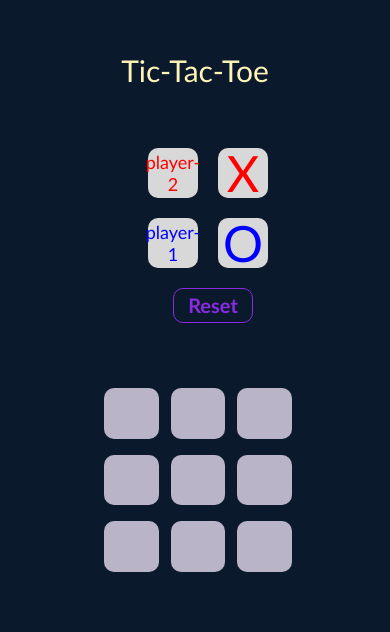
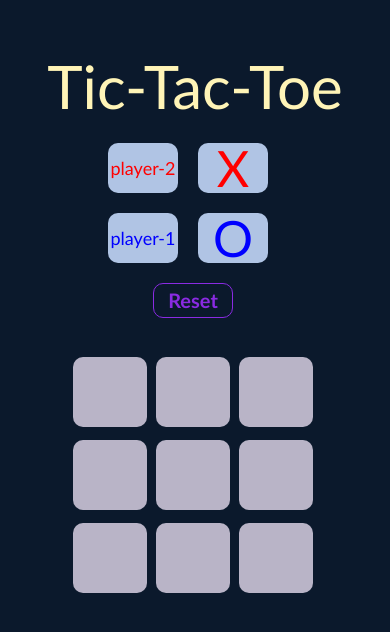
Before and after one commit to jay240322/TIC-TAC-TOE., a plain HTML site: page index.html in a window 390 px wide. Drawn offline with Linux system fonts and the light colour scheme.

Commit message:
Update design.css

```diff
--- a/design.css
+++ b/design.css
@@ -1,9 +1,10 @@
-body{
-    background-color: #FFF7D1;
+body {
+  background-color: #fff7d1;
+  background-color: #ddeb9d; /*third*/
 }
-.heading{
+.heading {
   font-size: 50px;
-    font-family: 'Gill Sans', 'Gill Sans MT', Calibri, 'Trebuchet MS', sans-serif;
+  font-family: "Gill Sans", "Gill Sans MT", Calibri, "Trebuchet MS", sans-serif;
   height: 4vw;
   width: 50vw;
   margin-left: auto;
@@ -11,144 +12,151 @@ body{
   margin-top: 50px;
   text-align: center;
   align-content: center;
-    color: #563A9C;
+  color: #563a9c;
+  color: #eb5b00; /*fifth*/
 }
-.main{
+.main {
   height: 35vw;
   width: 80vw;
-    margin-top: 40px;
+  margin-top: 35px; /*first change*/
   margin-left: auto;
   margin-right: auto;
   display: flex;
   align-items: center;
   align-content: center;
 }
-.player-info{
-    height:10vw;
+.player-info {
+  height: 10vw;
   width: 10vw;
-    margin-left: -10px;
+  margin-left: 10px;
   align-items: center;
   align-content: center;
   display: flex;
   flex-wrap: wrap;
 }
-.info{
-    height:3vw;
-    width:4vw;
+.info {
+  height: 3vw;
+  width: 4vw;
   font-size: 50px;
   text-align: center;
   align-content: center;
   margin-top: auto;
   margin-left: auto;
-    cursor:disabled;
-    font-family: 'Gill Sans', 'Gill Sans MT', Calibri, 'Trebuchet MS', sans-serif;
+  cursor: disabled;
+  font-family: "Gill Sans", "Gill Sans MT", Calibri, "Trebuchet MS", sans-serif;
 }
-.board{
-    height:25vw;
-    width:30vw;
+.board {
+  height: 25vw;
+  width: 25vw;
   margin-right: auto;
-    margin-left: auto;
+  margin-left: 50px;
   display: flex;
-    flex-wrap:wrap;
-    margin-left:400px;
+  flex-wrap: wrap;
+  margin-left: 270px; /*second*/
 }
-.container{
-    height:7vw;
+.container {
+  height: 7vw;
   width: 8vw;
-    background-color: #FAB12F;
+  background-color: #fab12f; /*four*/
+  background-color: #a0c878;
   margin: auto;
   border-radius: 10px;
   text-align: center;
   align-content: center;
   font-size: 60px;
   cursor: pointer;
-    font-family: 'Gill Sans', 'Gill Sans MT', Calibri, 'Trebuchet MS', sans-serif;
+  font-family: "Gill Sans", "Gill Sans MT", Calibri, "Trebuchet MS", sans-serif;
 }
-.winner{
+.winner {
   font-size: 50px;
-    font-family: 'Gill Sans', 'Gill Sans MT', Calibri, 'Trebuchet MS', sans-serif;
+  font-family: "Gill Sans", "Gill Sans MT", Calibri, "Trebuchet MS", sans-serif;
   display: block;
   height: 290px;
   width: 350px;
   margin-left: 600px;
   position: absolute;
-    background-color: #D0E8C5;
+  background-color: #d0e8c5;
   background-color: transparent;
   backdrop-filter: blur(5px);
   text-align: center;
   align-content: center;
   display: none;
 }
-.reset{
+.reset {
   height: 35px;
-    width:80px;
+  width: 80px;
   font-size: 20px;
   border-radius: 10px;
   text-align: center;
-    font-family: 'Gill Sans', 'Gill Sans MT', Calibri, 'Trebuchet MS', sans-serif;
-    color:blueviolet;
+  font-family: "Gill Sans", "Gill Sans MT", Calibri, "Trebuchet MS", sans-serif;
+  color: blueviolet;
   border: 1px solid blueviolet;
-    background-color:#FDDBBB;
+  background-color: #fddbbb;
   cursor: pointer;
   margin-left: 10px;
   margin-top: 10px;
   font-weight: bold;
 }
-@media only screen and (max-width: 408px) {
-    body{
-        background-color: #0B192C;
+@media only screen and (max-width: 400px) {
+  body {
+    background-color: #0b192c;
   }
-   .main{
+  .main {
     height: 500px;
     display: grid;
     width: auto;
   }
-   .heading{
+  .heading {
     height: 40px;
-    width: 200px;
-    font-size: 30px;
-    color: #FFF4B7;
+    width: auto;
+    font-size: 60px;
+    color: #fff4b7;
   }
-   .player-info{
+  .player-info {
     display: grid;
-    height: 150px;
+    height: 200px;
     width: 200px;
     display: flex;
-    flex-wrap:wrap;
+    flex-wrap: wrap;
     margin-top: -300px;
-    margin-left: 100px;
+    margin-left: 80px;
     align-content: center;
     align-items: center;
     position: fixed;
     justify-content: center;
   }
-   .reset{
-    background-color: #0B192C;
+  .reset {
+    background-color: #0b192c;
   }
-   .info{
+  .info {
     height: 50px;
-    width: 50px;
+    width: 70px;
     margin: 10px;
     display: flex;
-    background-color: white;
     border-radius: 10px;
     align-items: center;
     justify-content: center;
-    background-color: #D8D8D8;
+    background-color: #b0c4e4;
   }
-   .board{
-     margin-top:200px;
-     margin-left: 90px;
-     height:200px;
-     width: 200px;
+  #xx {
+    font-size: 25px;
   }
-   .container{
-    height:13vw;
-    width: 14vw;
+  #yy {
+    font-size: 25px;
+  }
+  .board {
+    margin-top: 200px;
+    margin-left: 60px;
+    height: 250px;
+    width: 250px;
+  }
+  .container {
+    height: 18vw;
+    width: 19vw;
     font-size: 35px;
-    background-color:#B9B4C7;
+    background-color: #b9b4c7;
   }
-   .winner{
+  .winner {
     height: 43vw;
     width: 44vw;
     margin-left: 100px;
```
Lines whose indentation alone changed are shown as unchanged.
